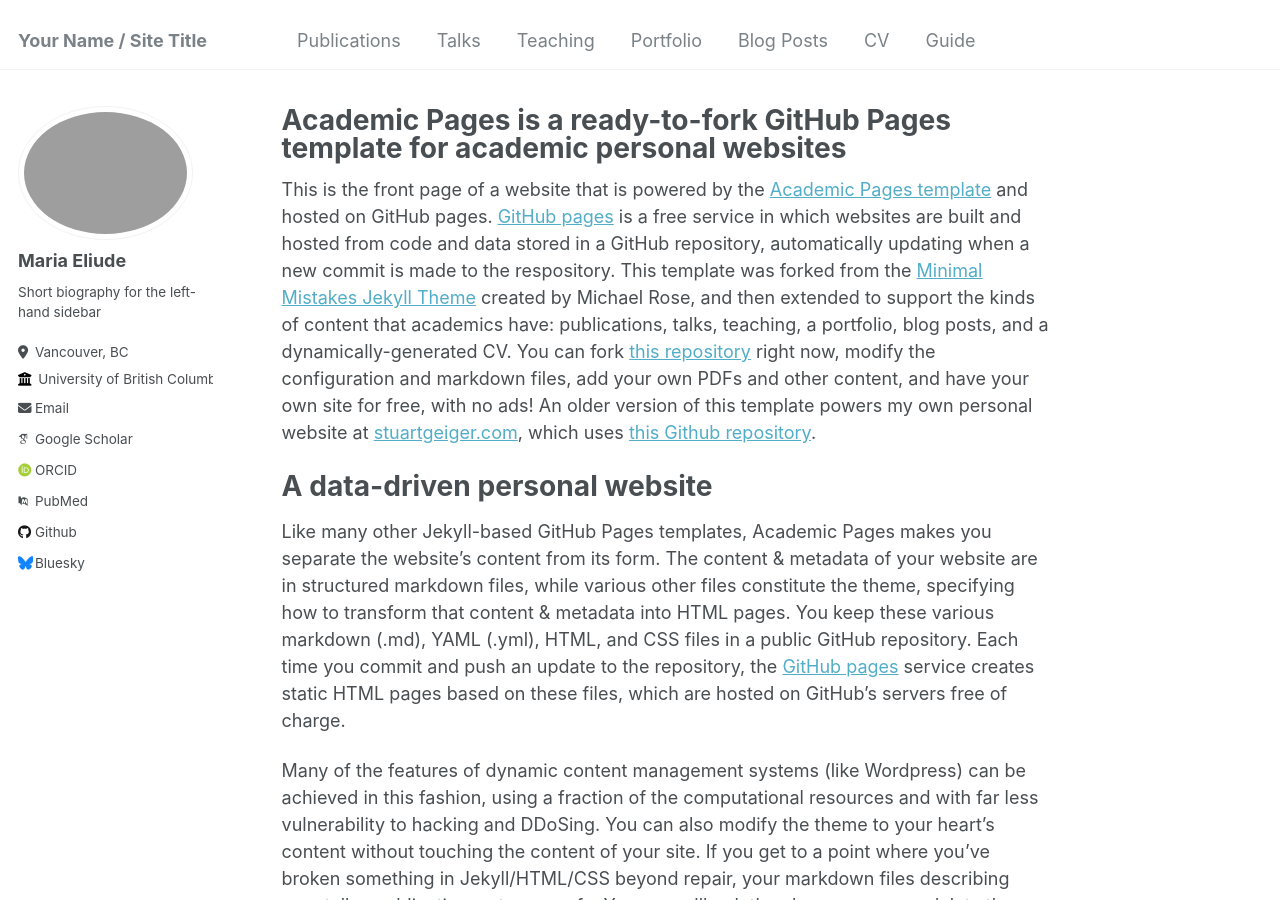
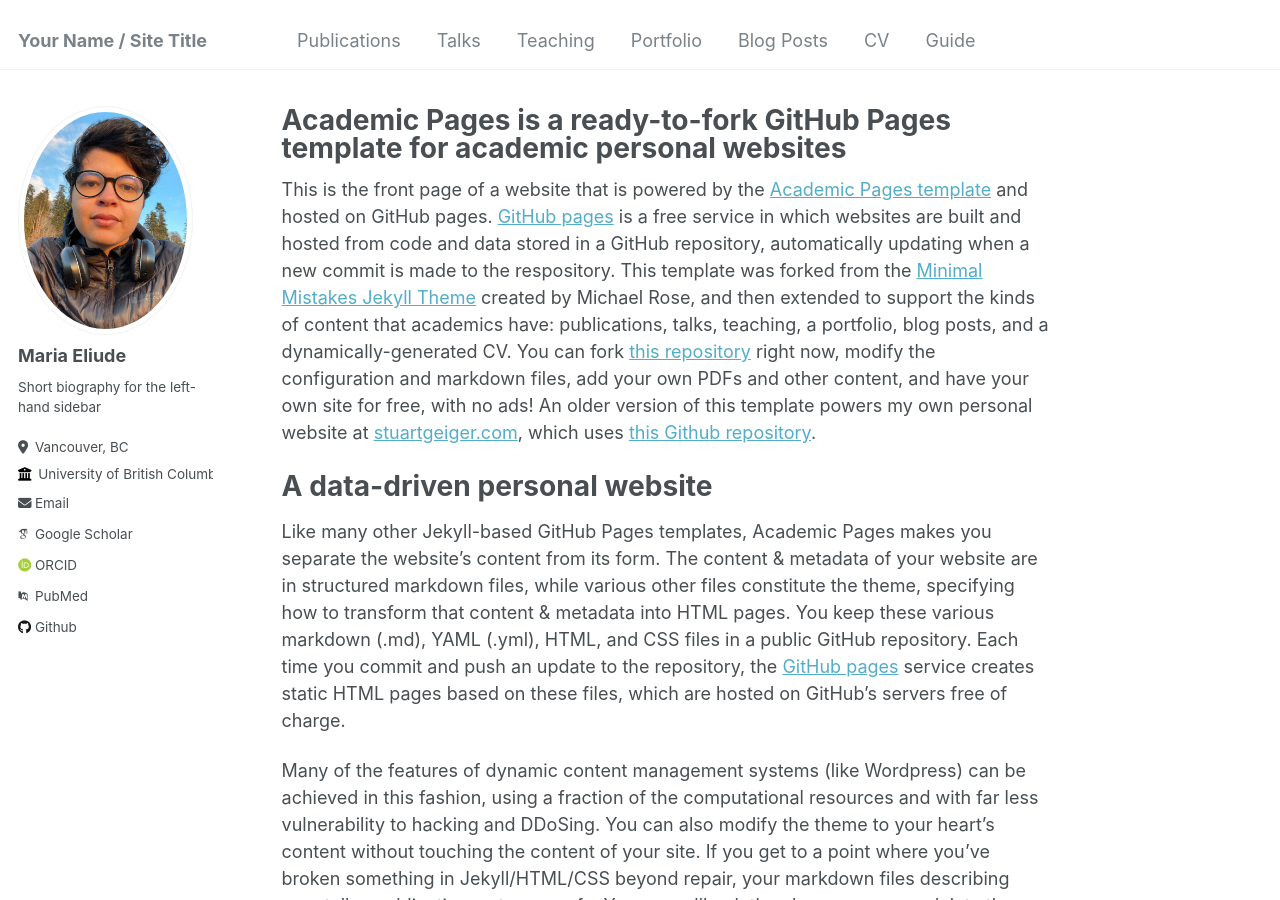
Before and after one commit to meliude/meliude.github.io, a Jekyll site: the page built from _pages/about.md, in a window 1280 px wide and 900 px high. Built offline with Jekyll 4.4.1, drawn with Linux system fonts in a browser that asks for light colours; some web fonts are replaced.

Commit message:
Update _config.yml

```diff
--- a/_config.yml
+++ b/_config.yml
@@ -21,7 +21,7 @@ repository               : "academicpages/academicpages.github.io"
 #               Additional customization can be done by editing /_includes/author-profile.html
 author:
   # Biographic information
-  avatar           : "photo.png"
+  avatar           : "profile.jpg"
   name             : "Maria Eliude"
   pronouns         : # example: "she/her"
   bio              : "Short biography for the left-hand sidebar"
@@ -48,7 +48,7 @@ author:
   stackoverflow    : # User number or user number and name (i.e., use "1" or "1/jeff-atwood")
 
   # Social media
-  bluesky          : "bsky.app" # Replace this with you Bluesky username
+  bluesky          : #"bsky.app" # Replace this with you Bluesky username
   facebook         : # Username
   flickr           : # Username
   foursquare       : # Username
```
